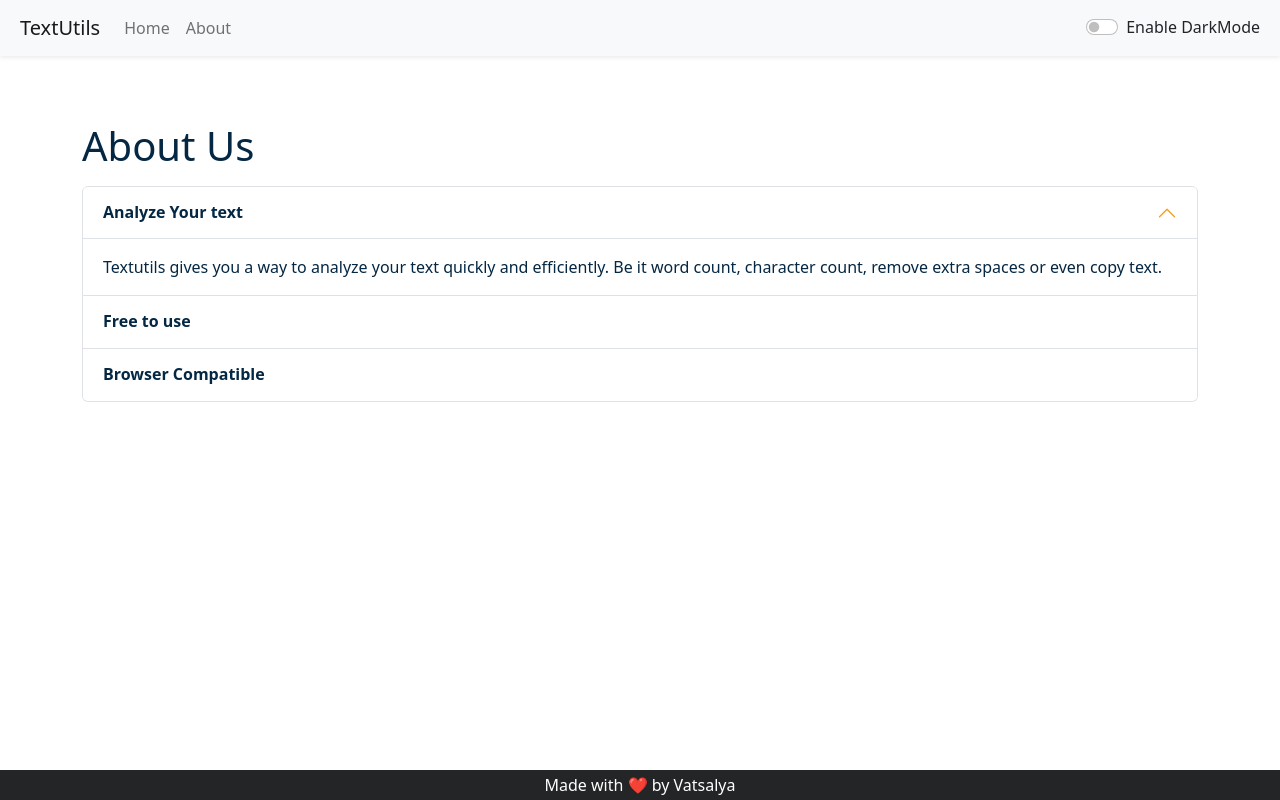
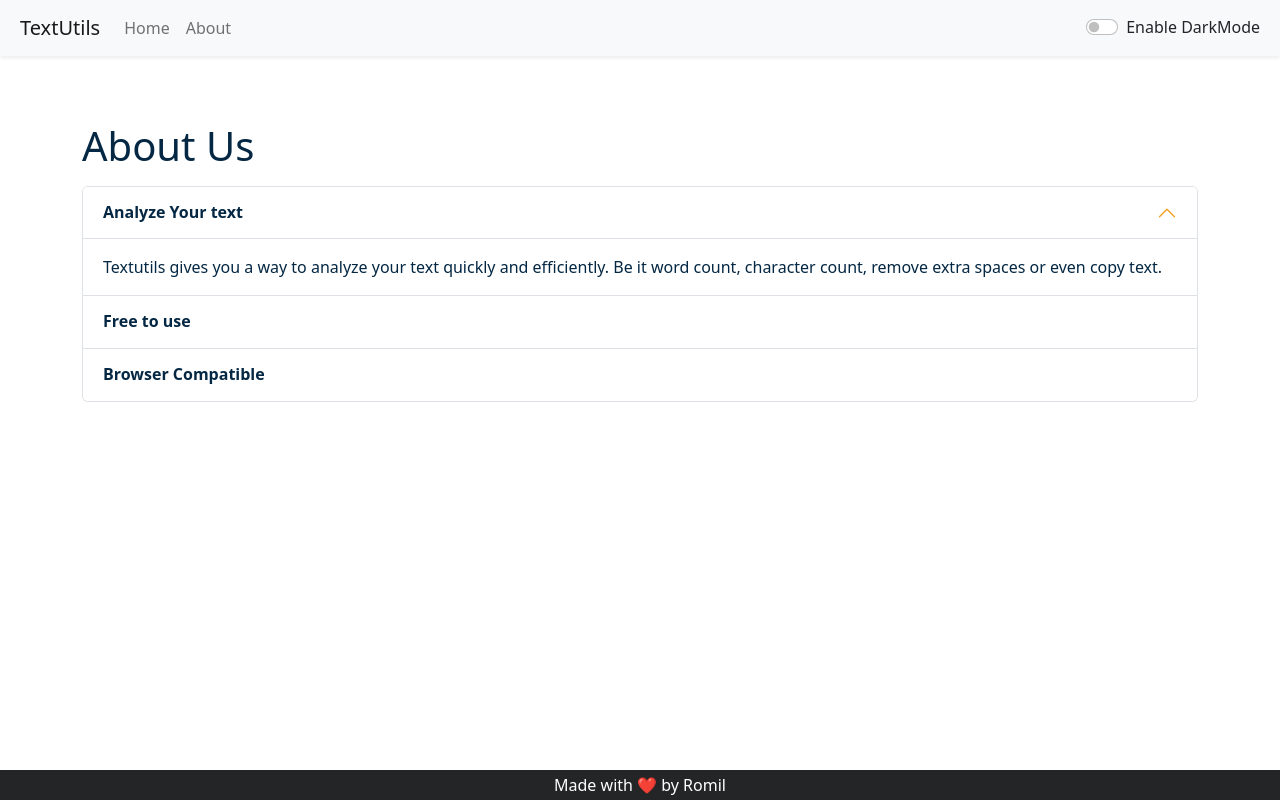
Before and after one commit to romil19/Text-O-Buster, a React (Create React App) app: page /about in a window 1280 px wide. Built offline with nearby package versions, Linux system fonts and the light colour scheme.

Commit message:
Update Footer.js

```diff
--- a/src/components/Footer.js
+++ b/src/components/Footer.js
@@ -5,7 +5,7 @@ export default function Footer() {
 
     return (
         <div className='footerbar'>
-                Made with ❤️ by Vatsalya
+                Made with ❤️ by Romil
         </div>
     )
 }
```
